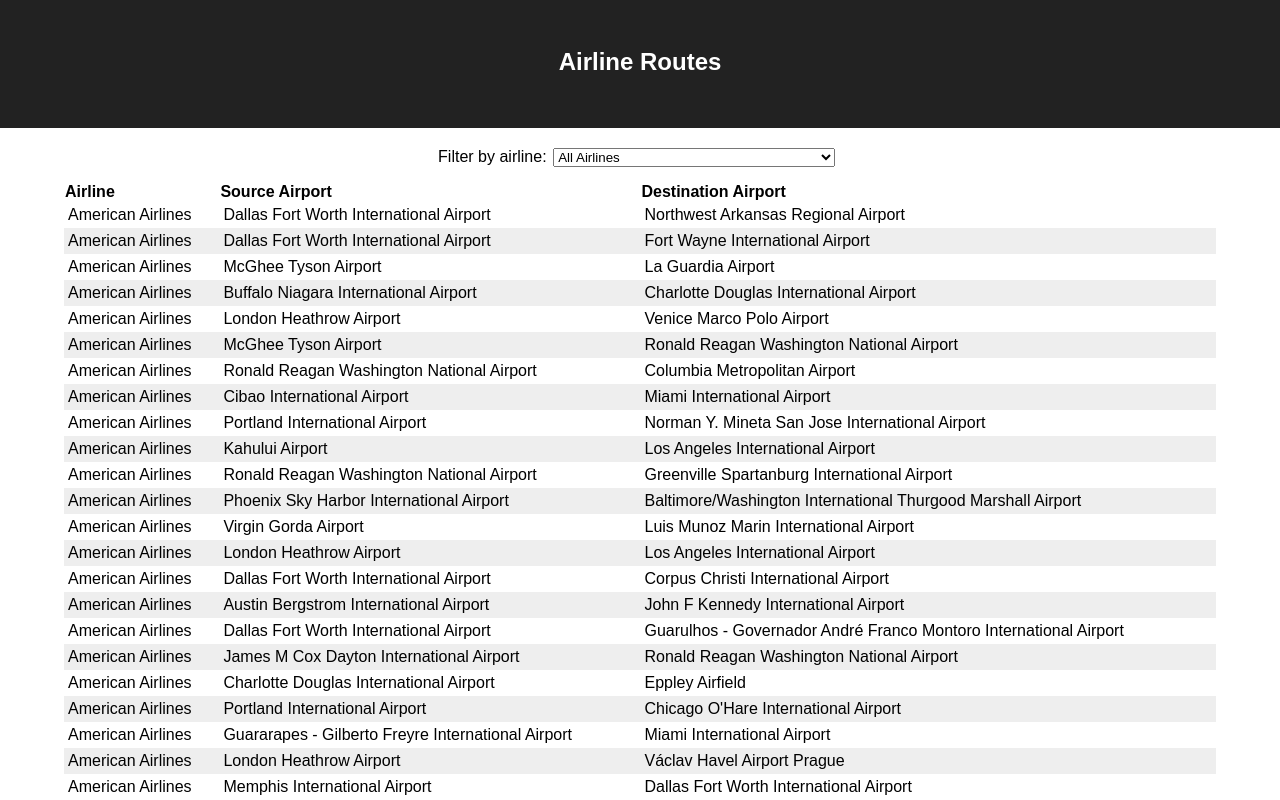
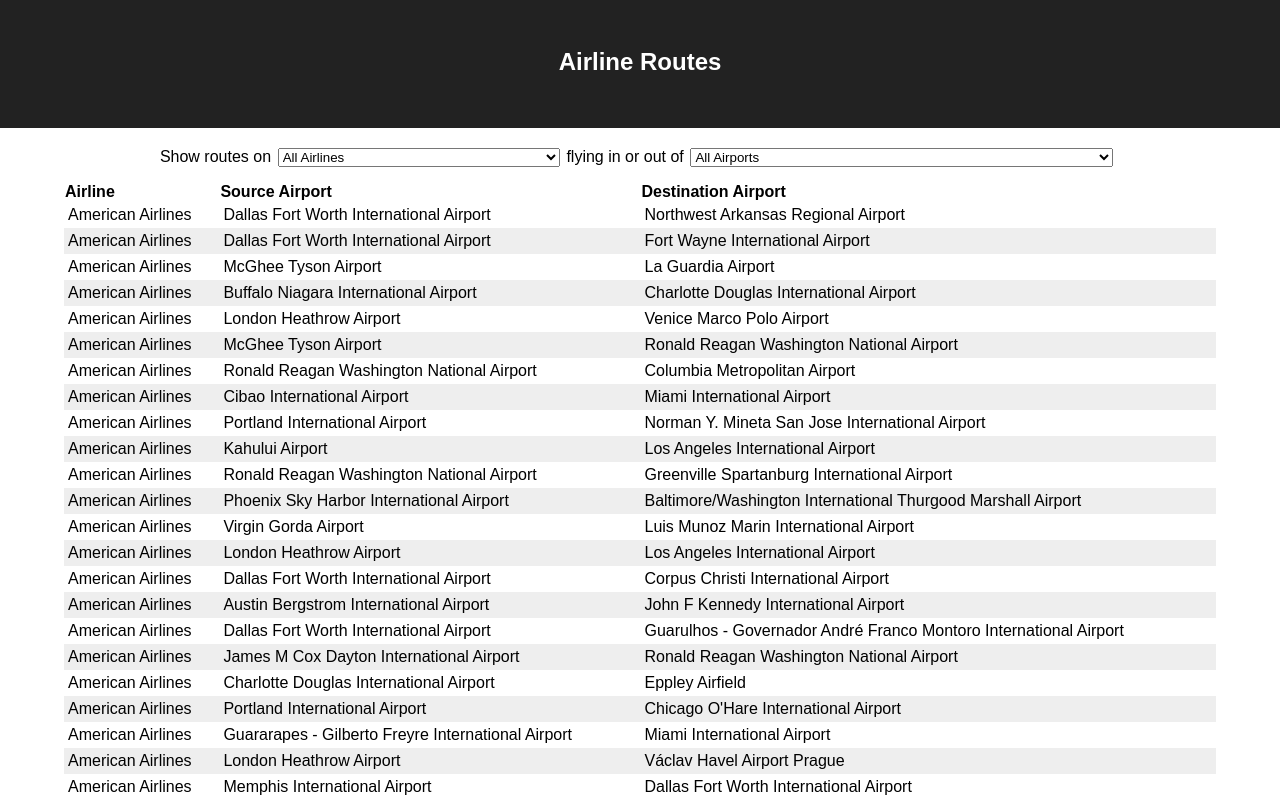
Before and after one commit to tdronkers04/airline-routes, a React (Create React App) app: page / in a window 1280 px wide. Shown: the top 800 px of the page. Built offline with nearby package versions, Linux system fonts and the light colour scheme.

Commit message:
step 8 adding filter for airports

```diff
--- a/src/App.css
+++ b/src/App.css
@@ -15,6 +15,10 @@ body {
 }
 
 .filter {
+  display: flex;
+  flex-direction: row;
+  flex-wrap: nowrap;
+  justify-content: center;
   margin-top: 15px;
   margin-bottom: 15px;
 }
--- a/src/App.js
+++ b/src/App.js
@@ -3,6 +3,7 @@ import './App.css';
 import data, { getAirlineById, getAirportByCode } from './data'
 import Table from './components/Table';
 import Select from './components/Select';
+import { filterRoutes } from './helpers';
 
 const columns = [
   {name: 'Airline', property: 'airline'},
@@ -20,15 +21,10 @@ const formatValue = (property, name) => {
 }
 
 const App = () => {
-  const [ airlineFilter, setAirlineFilter ] = useState('')
+  const [ airlineFilter, setAirlineFilter ] = useState('all')
+  const [ airportFilter, setAirportFilter ] = useState('all')
 
-  const filteredRoutesByAirline = data.routes.filter(route => {
-    if (airlineFilter === '') {
-      return true
-    } else {
-      return route.airline === airlineFilter
-    }
-  })
+  const filteredRoutes = filterRoutes(data.routes, airlineFilter, airportFilter)
 
   return (
     <div className="app">
@@ -36,8 +32,14 @@ const App = () => {
         <h1 className="title">Airline Routes</h1>
       </header>
       <section>
-        <Select setAirlineFilter={setAirlineFilter}/>
-        <Table columns={columns} rows={filteredRoutesByAirline} format={formatValue} perPage={25}/>
+        <div className='filter'>
+          Show routes on
+          <Select options='airlines' filter={setAirlineFilter}/>
+          flying in or out of
+          <Select options='airports' filter={setAirportFilter} />
+        </div>
+
+        <Table columns={columns} rows={filteredRoutes} format={formatValue} perPage={25}/>
       </section>
     </div>
   )
--- a/src/components/Select.js
+++ b/src/components/Select.js
@@ -1,17 +1,29 @@
 import React from "react";
 import data from "../data";
 
-const Select = ({ setAirlineFilter }) => {
+const Select = ({ options, filter }) => {
 
   const handleSelect = (event) => {
-    const id = Number(event.target.value)
-    setAirlineFilter(id)
+    const identifier = event.target.value
+    filter(identifier)
+  }
+
+  if (options === 'airports') {
+    return (
+      <div>
+        <select name="select" onChange={handleSelect}>
+          <option value=''>All Airports</option>
+          {data.airports.map(airport => {
+            return <option key={airport.code} value={airport.code}>{airport.name}</option>
+          })}
+        </select>
+      </div>
+    )
   }
 
   return (
-    <div className="filter">
-      <label htmlFor="airline-select">Filter by airline:</label>
-      <select name="airline-select" id="airline-select" onChange={handleSelect}>
+    <div>
+      <select name="select" onChange={handleSelect}>
         <option value=''>All Airlines</option>
         {data.airlines.map(airline => {
           return <option key={airline.id} value={airline.id}>{airline.name}</option>
--- /dev/null
+++ b/src/helpers.js
@@ -0,0 +1,14 @@
+export const filterRoutes = (routeData, airlineID, airportCode) => {
+  airlineID = airlineID === 'all' ? 'all' : parseInt(airlineID)
+  return routeData.filter(route => {
+    if (airlineID !== 'all' && airportCode === 'all') {
+      return route.airline === airlineID;
+    } else if (airlineID === 'all' && airportCode !== 'all') {
+      return route.src === airportCode || route.dest === airportCode;
+    } else if (airlineID !== 'all' && airportCode !== 'all') {
+      return route.airline === airlineID && (route.src === airportCode || route.dest === airportCode)
+    } else {
+      return true;
+    }
+  });
+}
```
